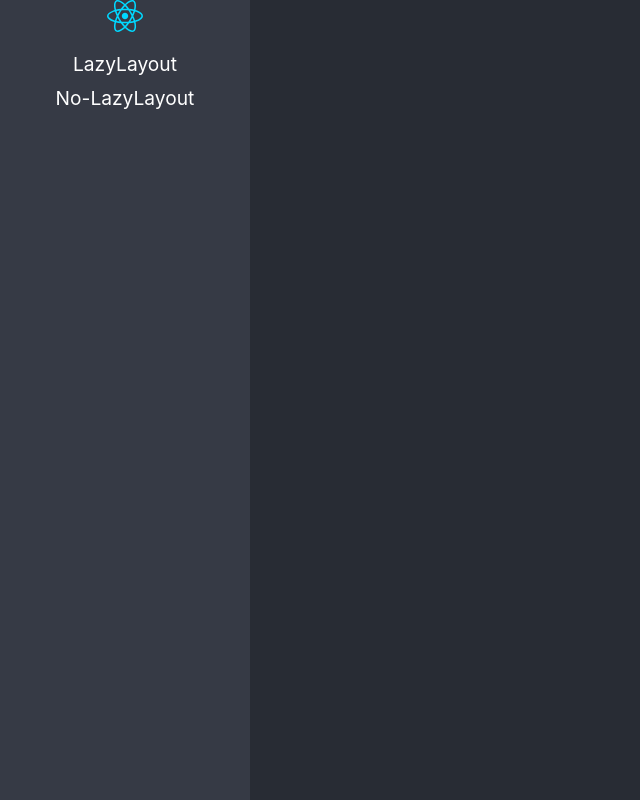
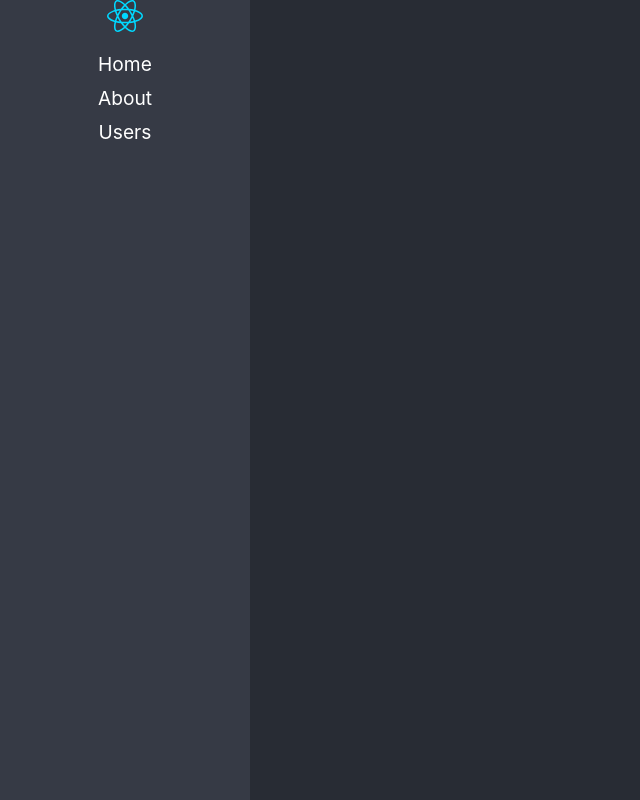
Before and after one commit to YinnerC30/react-lazy-load, a React (Vite) app: page / in a window 1280 px wide. Shown: the whole page, without its empty margins (0-640 px from the left). Built offline with nearby package versions, Linux system fonts and the light colour scheme.

Commit message:
fix: routes Initial state

```diff
--- a/src/App.tsx
+++ b/src/App.tsx
@@ -1,26 +1,26 @@
 import { NavLink, Outlet } from 'react-router-dom';
 import logo from './assets/react.svg';
-import { Suspense } from 'react';
 
 function App() {
   return (
     <>
-      <Suspense fallback={<h1>Loading...</h1>}>
       <div className="main-layout">
         <nav>
           <img src={logo} alt="React Logo" />
           <ul>
             <li>
-                <NavLink to="lazylayout">LazyLayout</NavLink>
+              <NavLink to="home">Home</NavLink>
             </li>
             <li>
-                <NavLink to="no-lazylayout">No-LazyLayout</NavLink>
+              <NavLink to="about">About</NavLink>
+            </li>
+            <li>
+              <NavLink to="users">Users</NavLink>
             </li>
           </ul>
         </nav>
         <Outlet />
       </div>
-      </Suspense>
     </>
   );
 }
--- a/src/routes/browser-router.tsx
+++ b/src/routes/browser-router.tsx
@@ -1,17 +1,9 @@
-import { lazy } from 'react';
 import App from '../App.js';
 import { ErrorPage } from '../components/ErrorPage.js';
 import { createBrowserRouter } from 'react-router-dom';
 import { Home } from '../components/Home.js';
 import { Users } from '../components/Users.js';
 import { About } from '../components/About.js';
-import NoLazyLayout from '../components/NoLazyLayout.js';
-import LazyPage1 from '../01-lazyload/pages/LazyPage1.js';
-import LazyPage3 from '../01-lazyload/pages/LazyPage3.js';
-import LazyPage2 from '../01-lazyload/pages/LazyPage2.js';
-// import { LazyLayout } from '../components/LazyLayout.js';
-
-const LazyLayout = lazy(() => import('../components/LazyLayout.js'));
 
 export const router = createBrowserRouter([
   {
@@ -20,40 +12,16 @@ export const router = createBrowserRouter([
     errorElement: <ErrorPage />,
     children: [
       {
-        path: 'lazylayout',
-        element: <LazyLayout />,
-        children: [
-          {
-            path: 'lazy1',
-            element: <LazyPage1 />,
-          },
-          {
-            path: 'lazy2',
-            element: <LazyPage2 />,
-          },
-          {
-            path: 'lazy3',
-            element: <LazyPage3 />,
-          },
-        ],
+        path: 'home',
+        element: <Home />,
       },
       {
-        path: 'no-lazylayout',
-        element: <NoLazyLayout />,
-        children: [
-          {
-            path: 'lazy1',
-            element: <LazyPage1 />,
-          },
-          {
-            path: 'lazy2',
-            element: <LazyPage2 />,
-          },
-          {
-            path: 'lazy3',
-            element: <LazyPage3 />,
-          },
-        ],
+        path: 'about',
+        element: <About />,
+      },
+      {
+        path: 'users',
+        element: <Users />,
       },
     ],
   },
```
Lines whose indentation alone changed are shown as unchanged.
